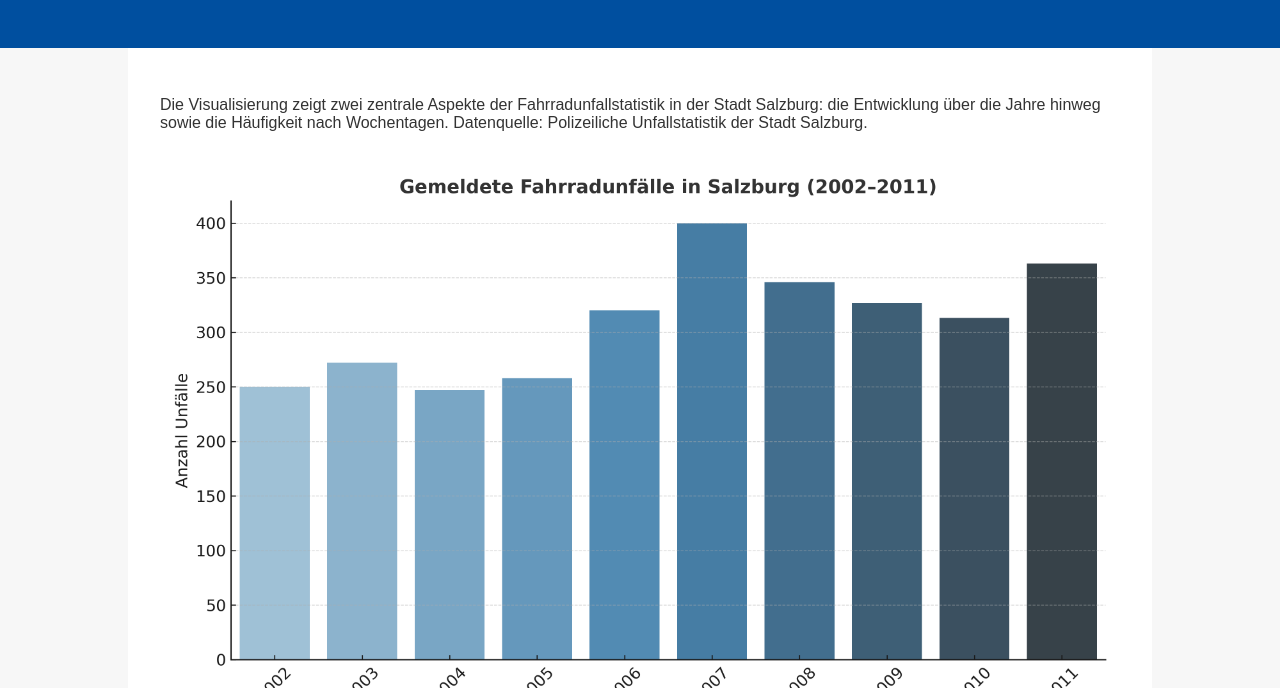
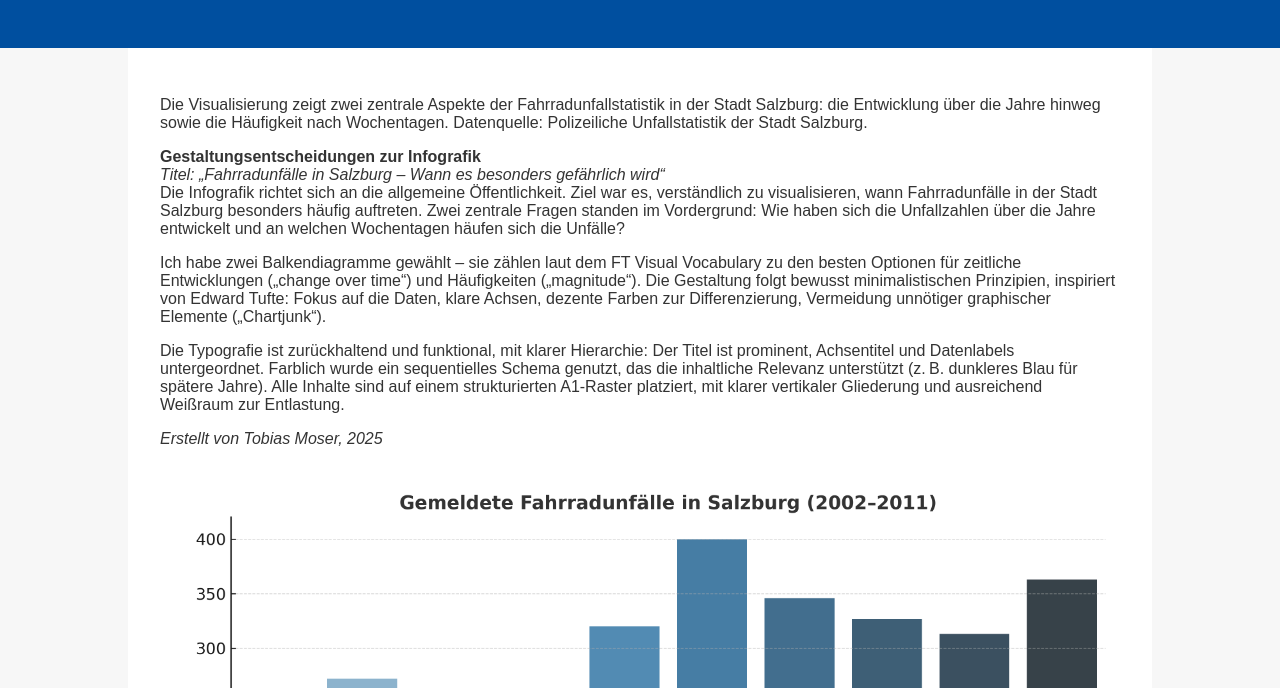
Before and after one commit to Tobias-Moser-Dig/Visualisierung, a plain HTML site: page index.html in a window 1280 px wide. Shown: the part 112-800 px from the top of the page. Drawn offline with Linux system fonts and the light colour scheme.

Commit message:
Update index.html

```diff
--- a/index.html
+++ b/index.html
@@ -64,6 +64,17 @@
   <main>
     <p>Die Visualisierung zeigt zwei zentrale Aspekte der Fahrradunfallstatistik in der Stadt Salzburg: die Entwicklung über die Jahre hinweg sowie die Häufigkeit nach Wochentagen. Datenquelle: Polizeiliche Unfallstatistik der Stadt Salzburg.</p>
 
+    <p><strong>Gestaltungsentscheidungen zur Infografik</strong><br>
+    <em>Titel: „Fahrradunfälle in Salzburg – Wann es besonders gefährlich wird“</em><br>
+    Die Infografik richtet sich an die allgemeine Öffentlichkeit. Ziel war es, verständlich zu visualisieren, wann Fahrradunfälle in der Stadt Salzburg besonders häufig auftreten. Zwei zentrale Fragen standen im Vordergrund: Wie haben sich die Unfallzahlen über die Jahre entwickelt und an welchen Wochentagen häufen sich die Unfälle?
+    </p>
+
+    <p>Ich habe zwei Balkendiagramme gewählt – sie zählen laut dem FT Visual Vocabulary zu den besten Optionen für zeitliche Entwicklungen („change over time“) und Häufigkeiten („magnitude“). Die Gestaltung folgt bewusst minimalistischen Prinzipien, inspiriert von Edward Tufte: Fokus auf die Daten, klare Achsen, dezente Farben zur Differenzierung, Vermeidung unnötiger graphischer Elemente („Chartjunk“).</p>
+
+    <p>Die Typografie ist zurückhaltend und funktional, mit klarer Hierarchie: Der Titel ist prominent, Achsentitel und Datenlabels untergeordnet. Farblich wurde ein sequentielles Schema genutzt, das die inhaltliche Relevanz unterstützt (z. B. dunkleres Blau für spätere Jahre). Alle Inhalte sind auf einem strukturierten A1-Raster platziert, mit klarer vertikaler Gliederung und ausreichend Weißraum zur Entlastung.</p>
+
+    <p><em>Erstellt von Tobias Moser, 2025</em></p>
+
     <figure>
       <img src="fahrradunfaelle_pro_jahr.png" alt="Diagramm: Fahrradunfälle pro Jahr">
       <figcaption>Gemeldete Fahrradunfälle in Salzburg pro Jahr</figcaption>
```
